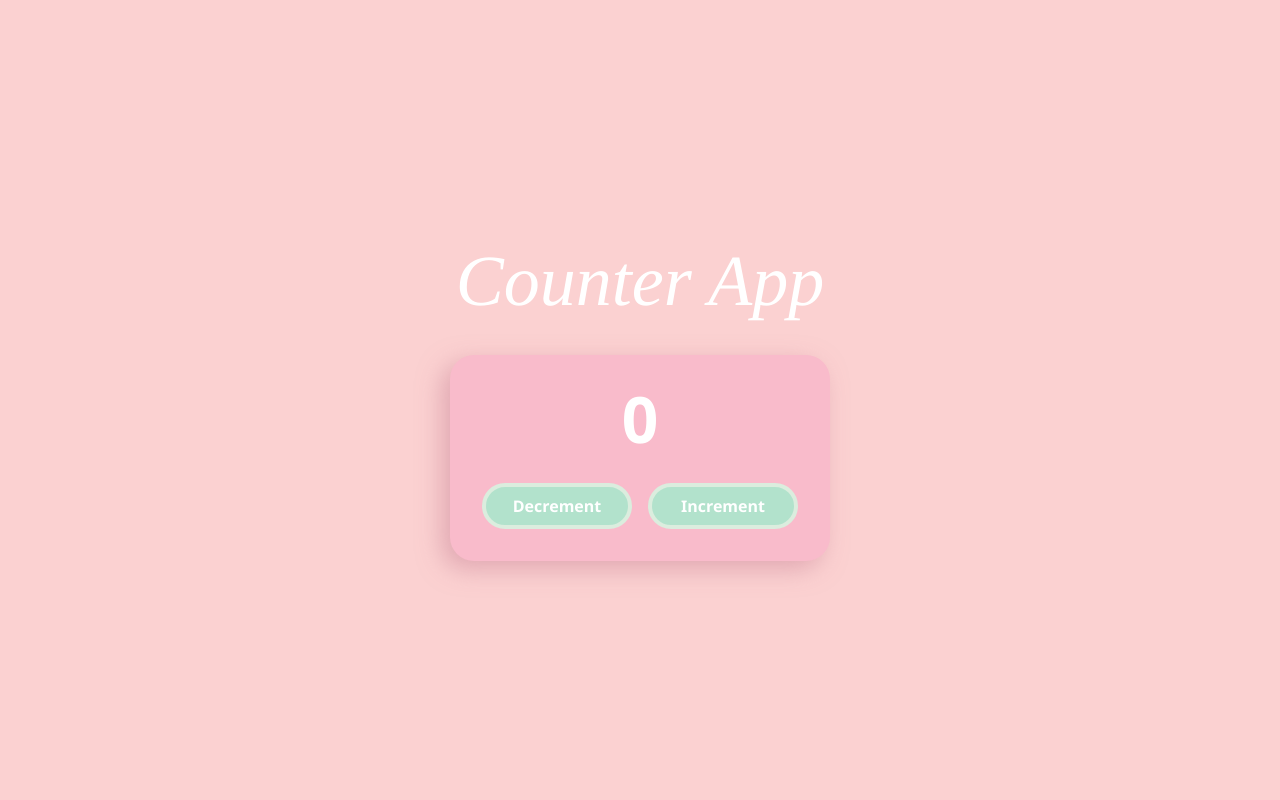
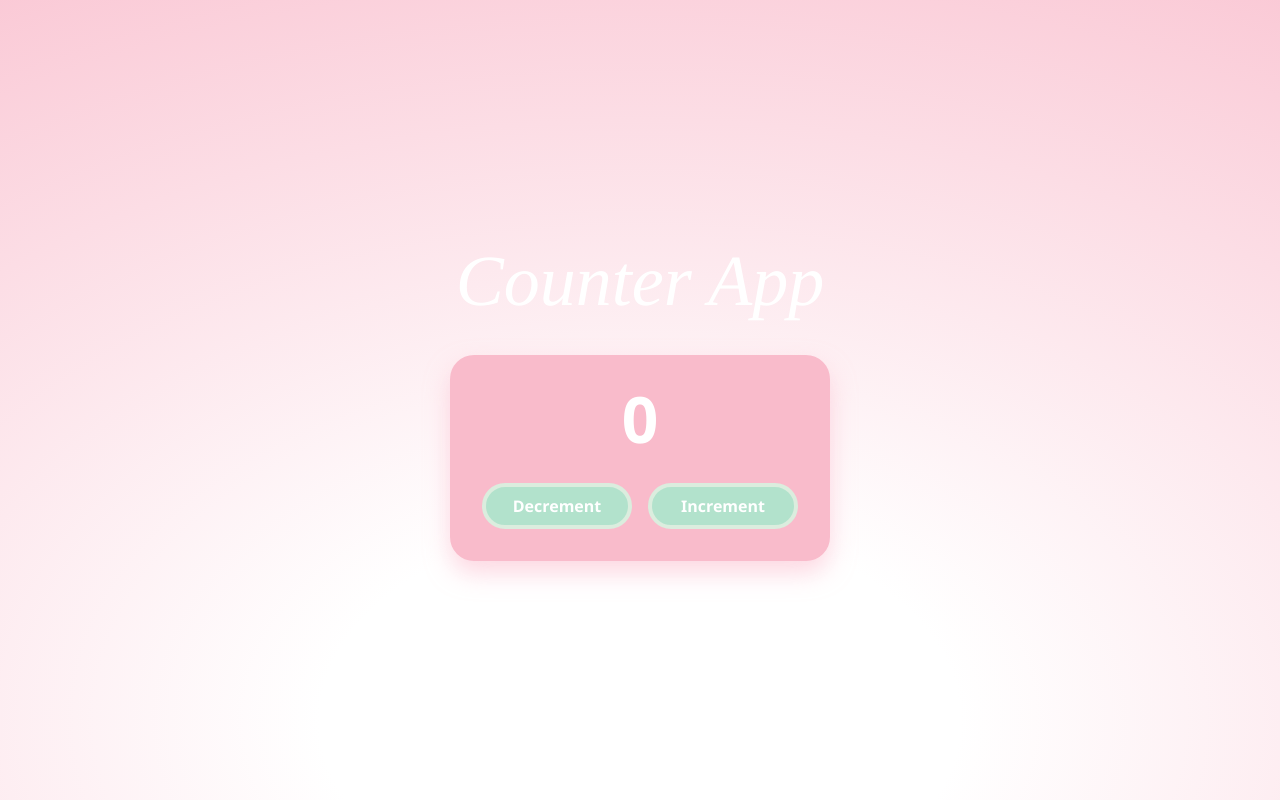
Before and after one commit to allangdasilva/mini-ci-cd-react, a React (Vite) app: page / in a window 1280 px wide. Built offline with nearby package versions, Linux system fonts and the light colour scheme.

Commit message:
Ajustar detalhes nos estilos

```diff
--- a/src/App.tsx
+++ b/src/App.tsx
@@ -1,3 +1,4 @@
+import Background from "./components/bg/Background";
 import Counter from "./components/counter/Counter";
 import Title from "./components/title/Title";
 import "./index.css";
@@ -5,6 +6,7 @@ import "./index.css";
 function App() {
   return (
     <main className="main">
+      <Background />
       <Title>Counter App</Title>
       <Counter />
     </main>
--- a/src/components/counter/Counter.module.css
+++ b/src/components/counter/Counter.module.css
@@ -9,7 +9,7 @@
   max-width: 380px;
 
   border-radius: 24px;
-  box-shadow: -8px 8px 24px #ca849686;
+  box-shadow: 0px 12px 24px #fcb4c683;
 
   padding: 32px;
 
--- a/src/components/counter/Counter.tsx
+++ b/src/components/counter/Counter.tsx
@@ -10,10 +10,10 @@ const Counter = () => {
       <CountValue>{count}</CountValue>
 
       <div className={styles.countButtonWrapper}>
-        <CountButton variant="decrement" onClick={decrement} type="button">
+        <CountButton onClick={decrement} type="button">
           Decrement
         </CountButton>
-        <CountButton variant="increment" onClick={increment} type="button">
+        <CountButton onClick={increment} type="button">
           Increment
         </CountButton>
       </div>
--- a/src/components/counter/button/CountButton.tsx
+++ b/src/components/counter/button/CountButton.tsx
@@ -2,15 +2,12 @@ import React from "react";
 import styles from "./CountButton.module.css";
 
 interface ICountButton extends React.ButtonHTMLAttributes<HTMLButtonElement> {
-  variant: string;
   children: React.ReactNode;
 }
 
 const CountButton = (props: ICountButton) => {
-  const buttonClasses = `${styles.button} ${styles[props.variant]}`;
-
   return (
-    <button className={buttonClasses} {...props}>
+    <button className={styles.button} {...props}>
       {props.children}
     </button>
   );
--- a/src/index.css
+++ b/src/index.css
@@ -42,6 +42,4 @@ img {
 
   width: 100%;
   min-height: 100dvh;
-
-  background-color: #fbd1d1;
 }
```
Also changed, not shown: public/images/bg.webp (added).
